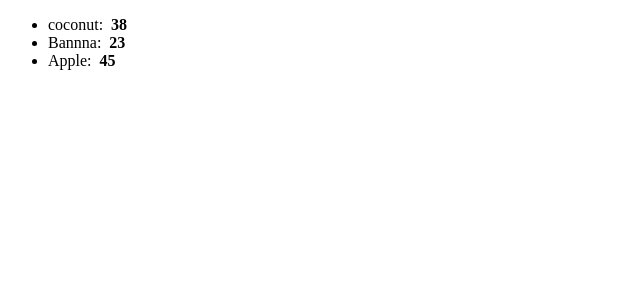
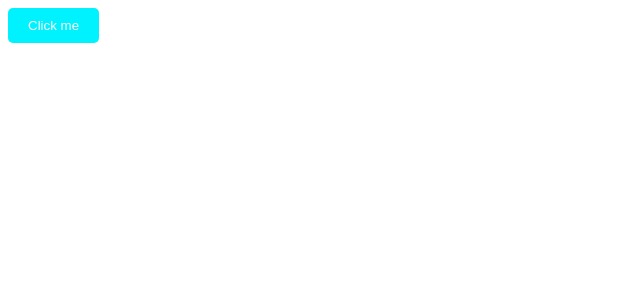
Before and after one commit to baljindersinghmaan/First-Example, a React (Vite) app in the folder first-project/: page / in a window 1280 px wide. Shown: the top 300 px of the page, without its empty margins (0-640 px from the left). Built offline with nearby package versions, Linux system fonts and the light colour scheme.

Commit message:
button click handler

```diff
--- a/first-project/src/App.jsx
+++ b/first-project/src/App.jsx
@@ -1,11 +1,10 @@
-import UserGreetings from "./UserGreeting";
 import List from "./List";
-
+import Button from "./button";
 
 function App() {
   return (
     <>
-    <List></List>
+    <Button></Button>
     </>
   );
 }
--- a/first-project/src/button.jsx
+++ b/first-project/src/button.jsx
@@ -1,5 +1,9 @@
 
 function Button(){
+
+    const handleClick = () => console.log("ouch");
+
+    const handleClick2 = (name) => console.log(`${name} `)
 
     const styles = {
         backgroundColor: "rgb(0, 242, 255)",
@@ -10,7 +14,7 @@ function Button(){
     cursor: "pointer"
     }
 
-    return(<button style={styles}>Click me</button>);
+    return(<button onClick={()=> handleClick2("bro")} style={styles}>Click me</button>);
 }
 
 export default Button
```
